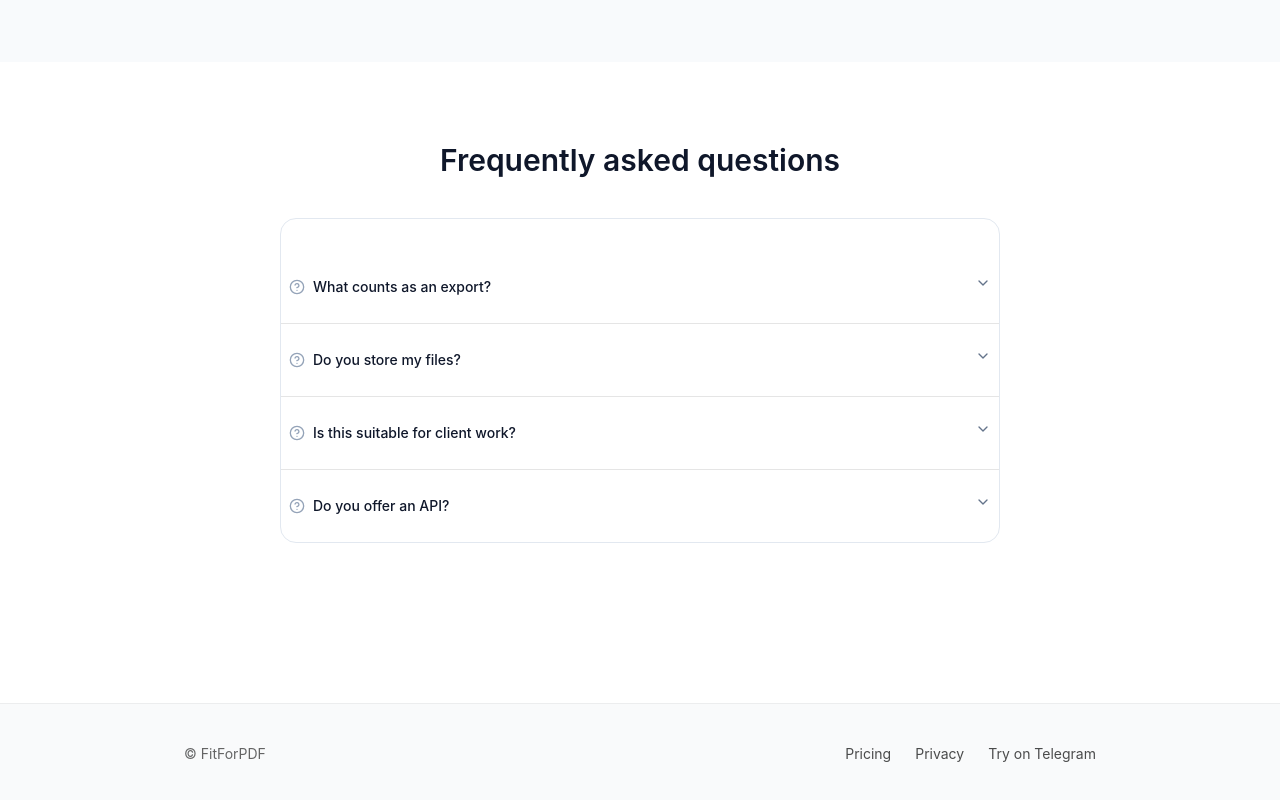
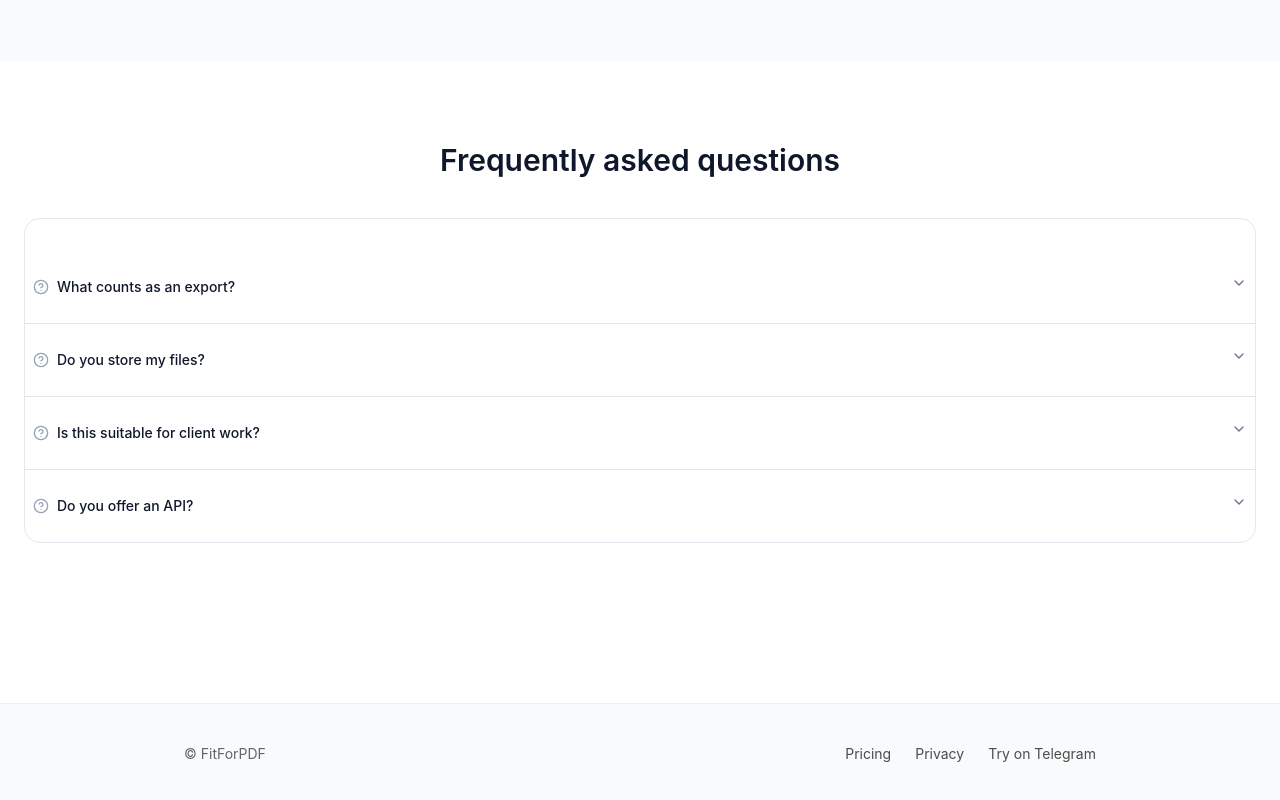
Before and after one commit to Togetheart/fitforpdf-frontend, a Next.js app: page / in a window 1280 px wide. Shown: the part 3237-4037 px from the top of the page. Built offline with nearby package versions, Linux system fonts and the light colour scheme; no server answers.

Commit message:
Align home FAQ width with proof section

```diff
--- a/app/components/FaqAccordion.jsx
+++ b/app/components/FaqAccordion.jsx
@@ -44,7 +44,7 @@ export default function FaqAccordion({
   }, [itemList]);
 
   return (
-    <div className="mx-auto max-w-3xl">
+    <div className="mx-auto w-full">
       {title ? <h2 className="text-2xl font-semibold leading-tight">{title}</h2> : null}
       <div
         className="mt-8 space-y-0 divide-y divide-black/10"
--- a/app/page.jsx
+++ b/app/page.jsx
@@ -1023,7 +1023,7 @@ A104,Widget,6900.00`}
       </section>
 
       <section className="bg-white py-16 sm:py-20" data-testid="faq-section">
-        <div className="mx-auto max-w-3xl px-6">
+        <div className="mx-auto w-full max-w-7xl px-6" data-testid="faq-section-inner">
           <h2 className="text-center text-2xl font-semibold text-slate-900 sm:text-3xl">
             Frequently asked questions
           </h2>
```
Also changed, not shown: 1 other file (tests, documents, lock files or other folders).
